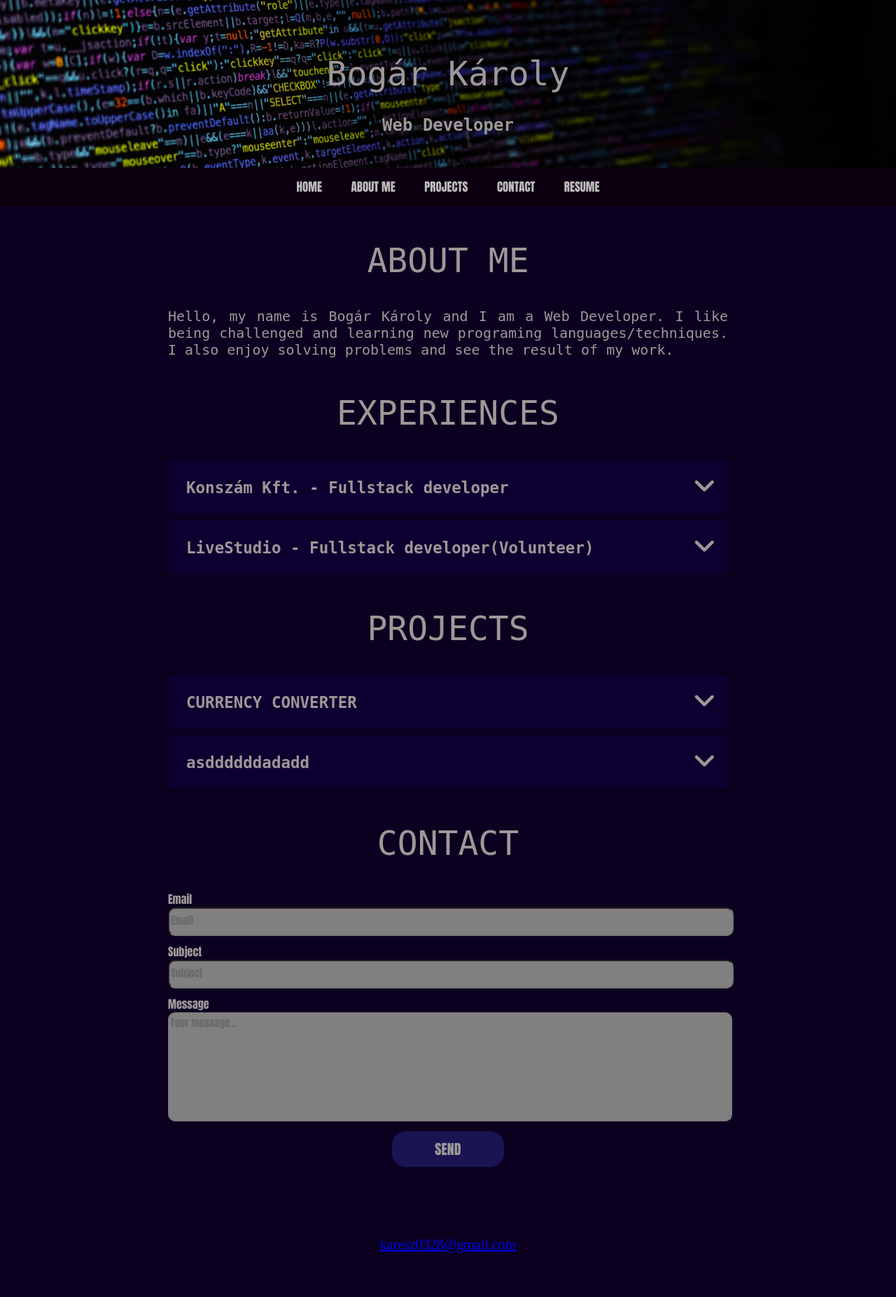
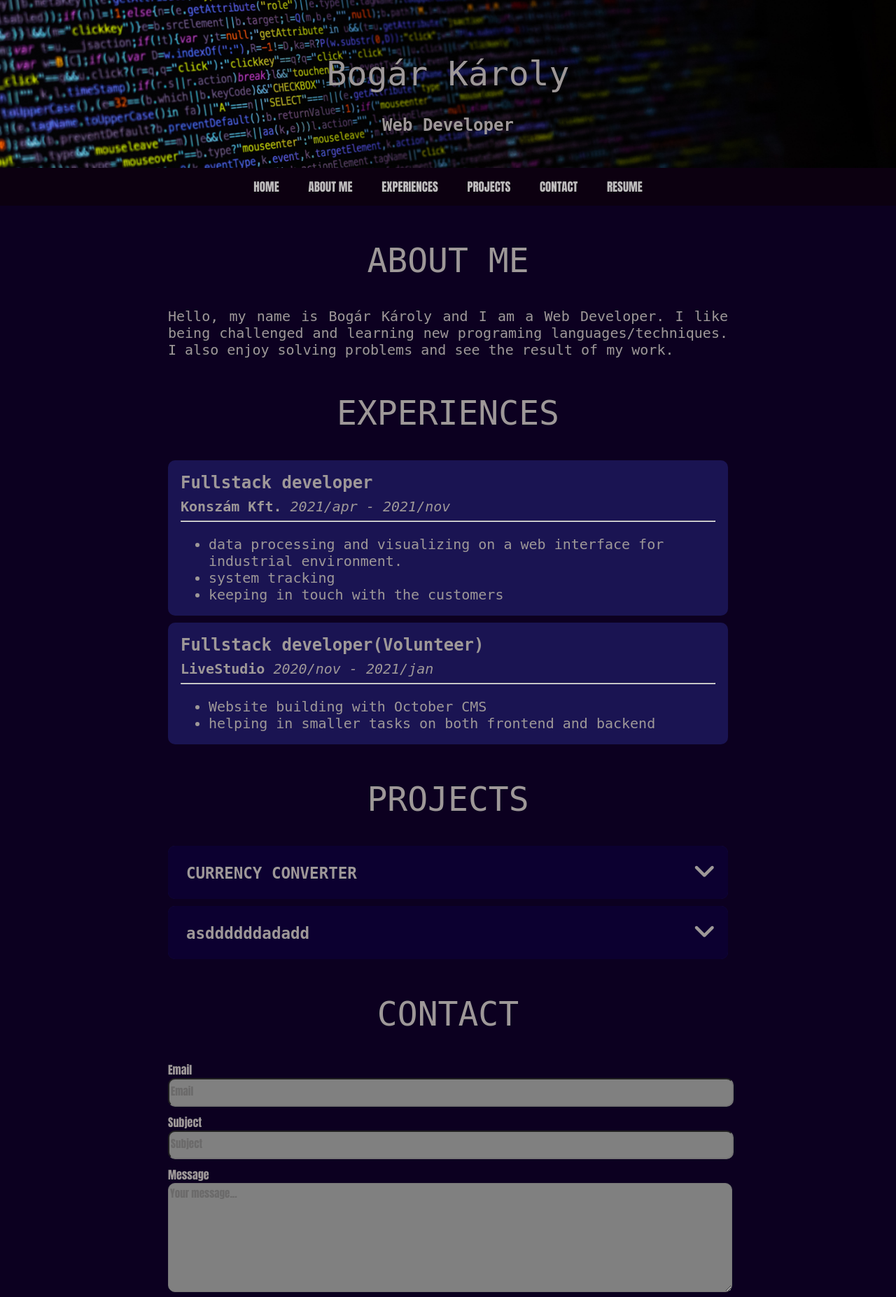
Before and after one commit to Bogar-Karoly/Portfolio, a PHP site: page / in a window 1280 px wide. Shown: the top 1854 px of the page at 70% size. Before the commit the page ends 1791 px from the top, so only its background shows below. Run offline with PHP 8.4, Linux system fonts and the light colour scheme; some libraries are stand-ins or nearby versions.

Commit message:
updated work experiences

```diff
--- a/css/style.css
+++ b/css/style.css
@@ -232,3 +232,14 @@ p {
     font-size: 20px;
     font-weight: 500;
 }
+#experiences h2 {
+    margin-top: 0;
+    margin-bottom: 0.5rem;
+}
+#experiences .detail {
+    max-height: 100%;
+    padding: 18px;
+}
+#experiences ul {
+    margin-bottom: 0;
+}
--- a/csv/experiences.csv
+++ b/csv/experiences.csv
@@ -1,2 +1,2 @@
-Konszám Kft.;2021/apr - 2021/nov;Fullstack developer;Data processing and visualizing on a web interface for industrial environment.
-LiveStudio;2020/nov - 2021/jan;Fullstack developer(Volunteer);Website building with October CMS and helping in smaller tasks.
+Konszám Kft.;2021/apr - 2021/nov;Fullstack developer;data processing and visualizing on a web interface for industrial environment.+system tracking+keeping in touch with the customers
+LiveStudio;2020/nov - 2021/jan;Fullstack developer(Volunteer);Website building with October CMS+helping in smaller tasks on both frontend and backend
--- a/index.php
+++ b/index.php
@@ -4,11 +4,9 @@
         <meta charset="utf-8">
         <meta name="viewport" content="width=device-width, initial-scale=1">
         <title>Portfolio</title>
-
         <link rel="stylesheet" href="css/style.css?v=<?php echo time(); ?>">
         <link rel="stylesheet" href="https://cdnjs.cloudflare.com/ajax/libs/font-awesome/4.7.0/css/font-awesome.min.css">
         <script src="js/jquery-3.6.0.min.js?v=<?php echo time(); ?>"></script>
-        <!--<script src="https://ajax.googleapis.com/ajax/libs/jquery/3.5.1/jquery.min.js"></script>-->
         <script src="https://kit.fontawesome.com/44af24657a.js" crossorigin="anonymous"></script>
     </head>
     <body>
@@ -22,6 +20,7 @@
             <ul>
                 <li><a href="#">HOME</a></il>
                 <il><a href="#about">ABOUT ME</a></il>
+                <il><a href="#experiences">EXPERIENCES</a></il>
                 <il><a href="#projects">PROJECTS</a></il>
                 <il><a href="#contact">CONTACT</a></il>
                 <il><a href="resume.pdf" target="_blank">RESUME</a></il>
@@ -45,19 +44,13 @@
                 if($data !== false) {
                     foreach($data as $value) { ?>
                         <div class="project-container pos">
-                            <div class="title">
-                                <ul>
-                                    <li>
-                                        <h2><?php echo $value->getCompanyName()." - ".$value->getPosition();  ?></h2>
-                                    </li>
-                                    <li>
-                                        <i id="arrow" class="fa fa-angle-down" style="font-size:36px"></i>
-                                    </li>
+                            <div class="detail">
+                                <h2><?php echo $value->getPosition(); ?></h2>
+                                <div class="position"><?php echo '<b>'.$value->getCompanyName().'</b>   <i>'.$value->getTimeFrame().'</i>'; ?></div>
+                                <hr>
+                                <ul class="desc">
+                                    <?php array_map(function($e) { echo '<li>'.$e.'</li>'; }, $value->getDescription()); ?>
                                 </ul>
-                            </div>
-                            <div class="detail">
-                                <div class="position"><?php echo $value->getTimeFrame(); ?></div>
-                                <h4>Descripsion:</h4><p class="desc"><?php echo $value->getDescription(); ?></p>
                             </div>
                         </div>
                     <?php } ?>
--- a/php/import.php
+++ b/php/import.php
@@ -74,7 +74,7 @@ class Experience {
         $this->company_name =   $row[0];
         $this->time_frame =     $row[1];
         $this->position =       $row[2];
-        $this->description =    $row[3];
+        $this->description =    explode('+',$row[3]);
     }
 }
 
```
